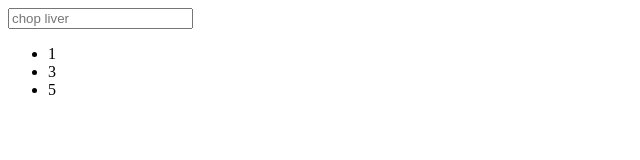
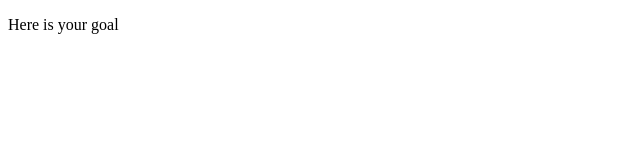
Before and after one commit to MichaelWMills/Personal-Tracker, a website: page client/index.html in a window 1280 px wide. Shown: the whole page, without its empty margins (0-640 px from the left). Drawn offline with nearby package versions, Linux system fonts and the light colour scheme.

Commit message:
Add example of $scope var displaying from module

```diff
--- a/client/app/app.js
+++ b/client/app/app.js
@@ -1,13 +1,7 @@
 var myPTApp = angular.module('myPTApp', []);
 
-myPTApp.config(function() {
-	//Runs before the application runs
-});
+myPTApp.controller('GoalController', function($scope){
 
-myPTApp.run(function(){
-	//Executes while application runs
-});
-
-myPTApp.controller(function(){
+	$scope.message = 'Here is your goal';
 
 });
--- a/client/index.html
+++ b/client/index.html
@@ -6,10 +6,9 @@
 		<script src='app/app.js'></script>
 		<link href='css/styles.css' rel='stylesheet' type='text/css'>
 	</head>
-	<body ng-init='goal=["1", "3", "5"]'>
-		<input type='text' ng-model='goalEntry' placeholder='chop liver' />
-		<ul>
-			<li ng-repeat='currentProgress in goal'>{{currentProgress}}</li>
-		</ul>
+	<body>
+		<div ng-controller='GoalController'>
+			<p>{{message}}</p>
+		</div>
 	</body>
 </html>
```
